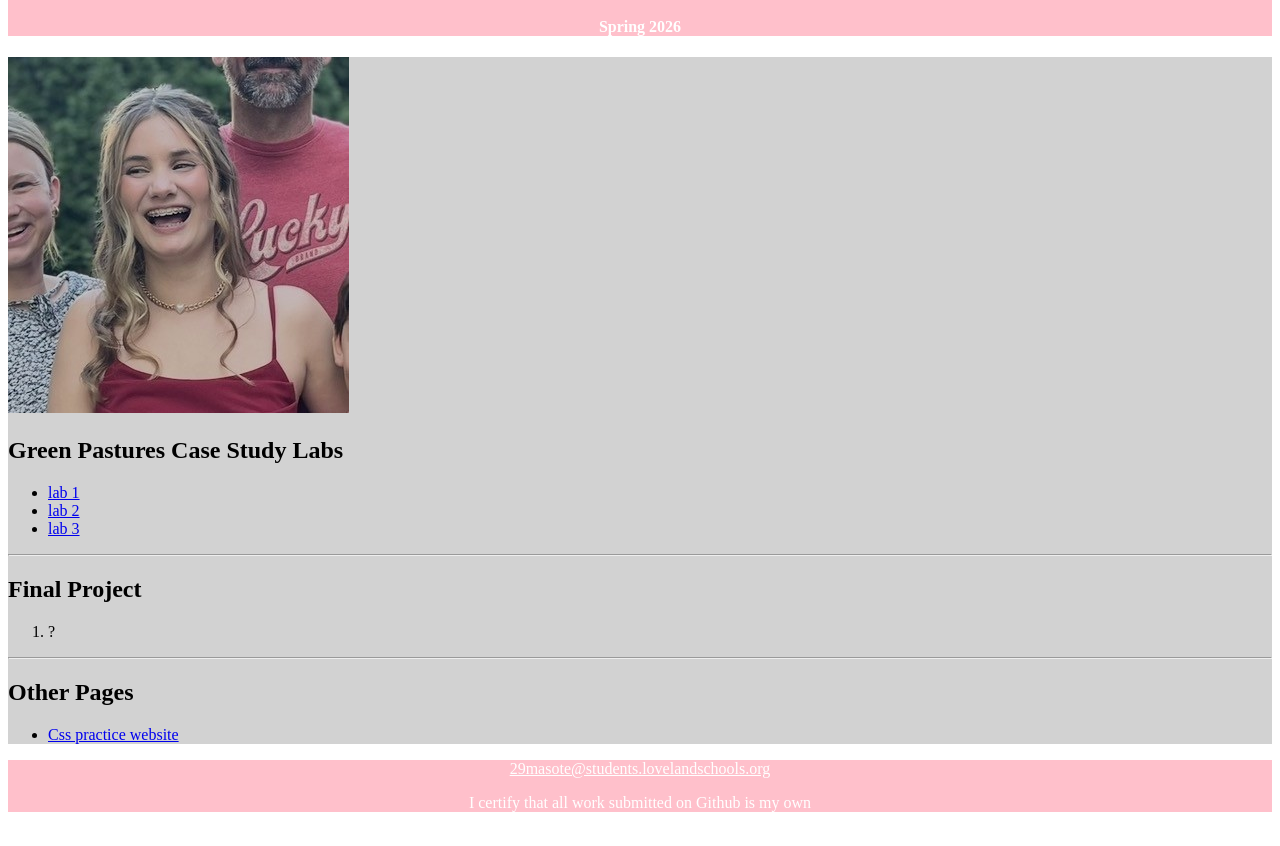
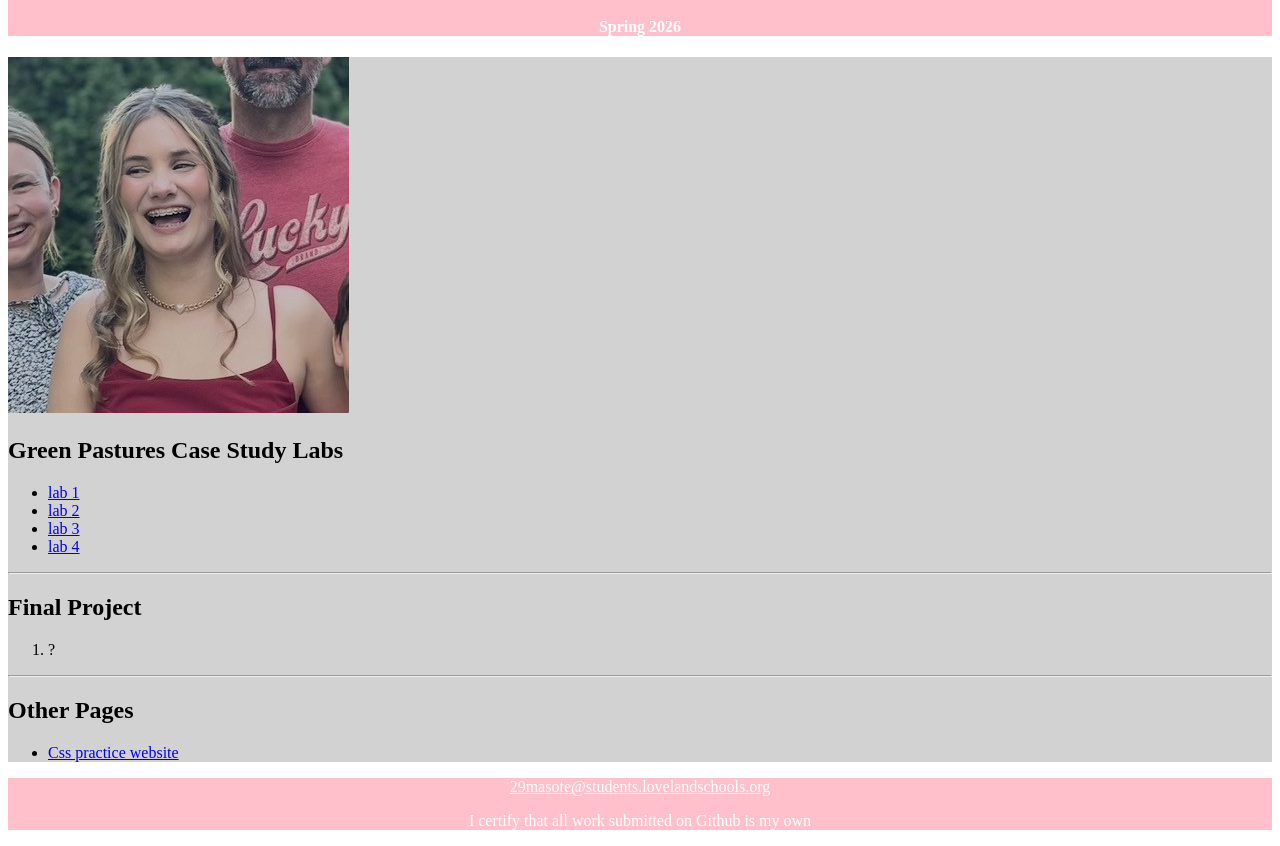
Before and after one commit to 29masote-ship-it/Personal-portfolio, a plain HTML site: page index.html in a window 1280 px wide. Shown: the part 101-947 px from the top of the page. Drawn offline with Linux system fonts and the light colour scheme.

Commit message:
Update index.html
add lab 4

```diff
--- a/index.html
+++ b/index.html
@@ -23,6 +23,7 @@
 				<li><a href="https://29masote-ship-it.github.io/lab1/"> lab 1 </a></li>
 				<li><a href="https://29masote-ship-it.github.io/gpstlab2/index.html"> lab 2 </a> </li>
 				<li><a href="https://29masote-ship-it.github.io/lab3/index.html"> lab 3 </a></li>
+				<li><a href="https://29masote-ship-it.github.io/lab-4/index.html"> lab 4 </a></li>
 			</ul>
 			<hr>
 			<h2> Final Project </h2>
```
